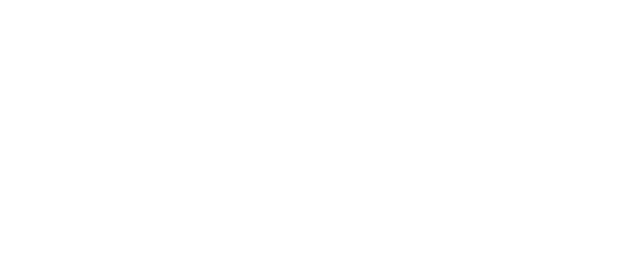
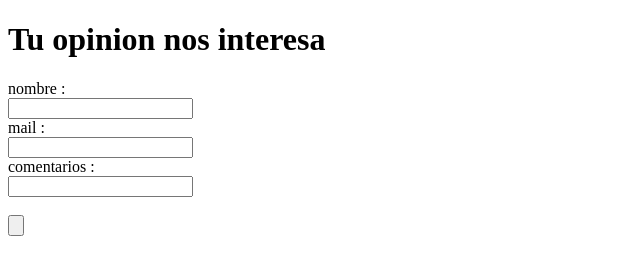
Before and after one commit to Maryolivera/mariolivera.github.io, a plain HTML site: page contacto.html in a window 1280 px wide. Shown: the whole page, without its empty margins (0-640 px from the left). Drawn offline with Linux system fonts and the light colour scheme.

Commit message:
ofertas y contacto
ofertas y contacto html

```diff
--- a/contacto.html
+++ b/contacto.html
@@ -0,0 +1,21 @@
+<!DOCTYPE html>
+<html lang="en">
+<head>
+    <meta charset="UTF-8">
+    <meta name="viewport" content="width=device-width, initial-scale=1.0">
+    <title>Document</title>
+</head>
+<body>
+    <h1>Tu opinion nos interesa</h1>
+    <form action ="/action_page.php">
+        <label for="fname">nombre :</label><br>
+        <input type="text" id="fname" name="fname"><br>
+        <label for="fmail">mail :</label><br>
+        <input type="mail" id="fmail" name="fmail"><br>
+        <label for="fcomentario">comentarios :</label><br>
+        <input type="text" id="fcomentario" name="fcomentario"><br><br>
+        <input type="submit" value=""submit>
+
+    </form>
+</body>
+</html>
--- a/index.html
+++ b/index.html
@@ -5,6 +5,7 @@
     <meta name="viewport" content="width=device-width, initial-scale=1.0">
     <title>Document</title>
     <link rel="stylesheet" type="text/css" href="estilo.css">
+    <script src="main.js"></script>
 </head>
 <body>
     <h1>SANTA MARIA CARNES</h1>
--- /dev/null
+++ b/main.js
@@ -0,0 +1 @@
+alert("HOLA")
```
